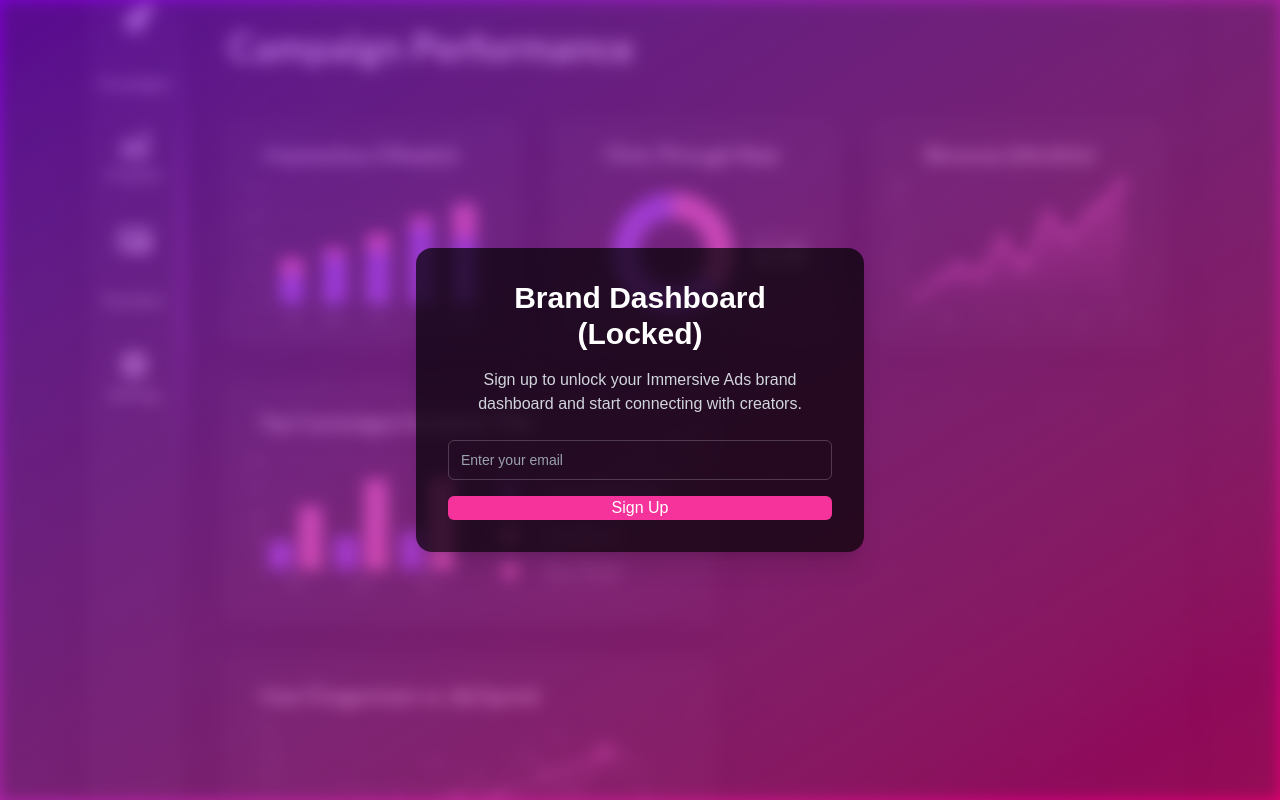
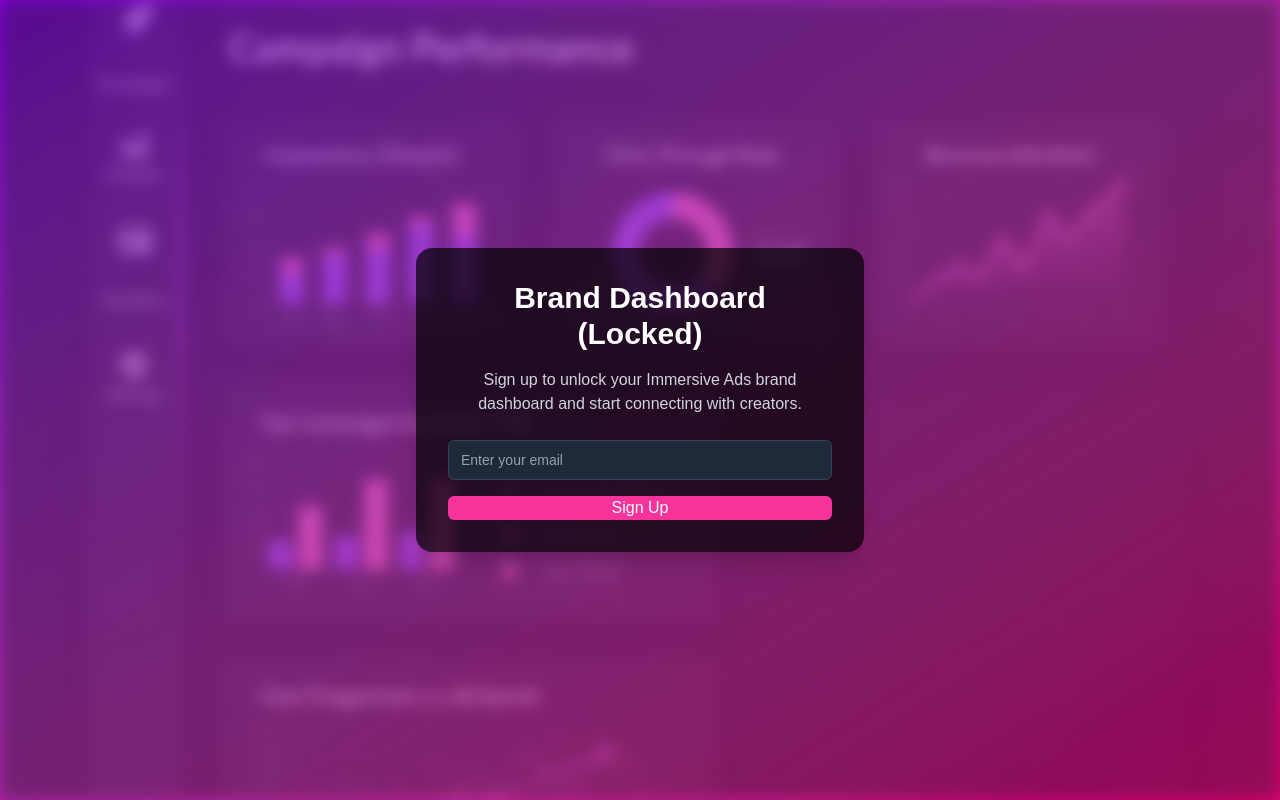
Before and after one commit to hamzarulez/Immersive-ads, a Next.js app: page /brands in a window 1280 px wide. Built offline with nearby package versions, Linux system fonts and the light colour scheme.

Commit message:
Initial Immersive Ads site

```diff
--- a/src/components/ui/input.tsx
+++ b/src/components/ui/input.tsx
@@ -1,21 +1,24 @@
-import * as React from "react";
-import { cn } from "@/lib/utils";
+import * as React from "react"
+import { cn } from "@/lib/utils"
 
-export interface InputProps extends React.InputHTMLAttributes<HTMLInputElement> {}
+export type InputProps = React.InputHTMLAttributes<HTMLInputElement>
 
-export const Input = React.forwardRef<HTMLInputElement, InputProps>(
-  ({ className, ...props }, ref) => {
+const Input = React.forwardRef<HTMLInputElement, InputProps>(
+  ({ className, type, ...props }, ref) => {
     return (
       <input
-        ref={ref}
+        type={type}
         className={cn(
-          "flex h-10 w-full rounded-md border border-white/20 bg-transparent px-3 py-2 text-sm placeholder-gray-400 focus:outline-none focus:ring-2 focus:ring-pink-400 focus:border-transparent disabled:opacity-50",
+          "flex h-10 w-full rounded-md border border-gray-700 bg-gray-800 px-3 py-2 text-sm text-white placeholder-gray-400 focus:outline-none focus:ring-2 focus:ring-blue-500 focus:border-blue-500 disabled:cursor-not-allowed disabled:opacity-50",
           className
         )}
+        ref={ref}
         {...props}
       />
-    );
+    )
   }
-);
+)
 
-Input.displayName = "Input";
+Input.displayName = "Input"
+
+export { Input }
```
